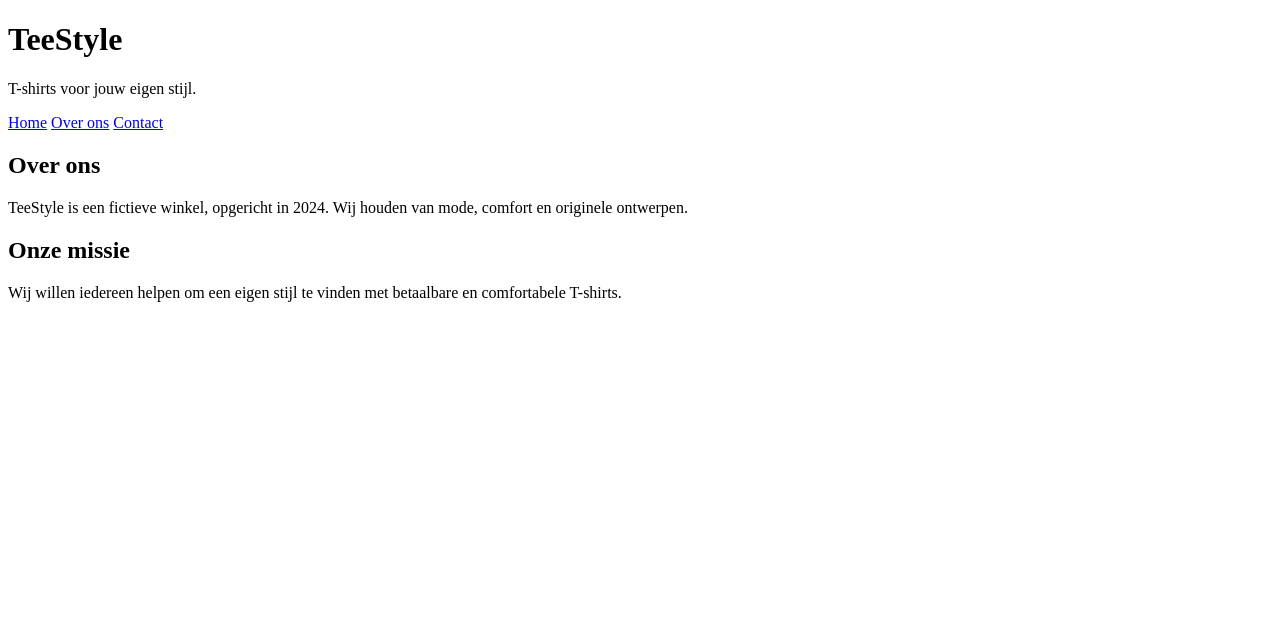
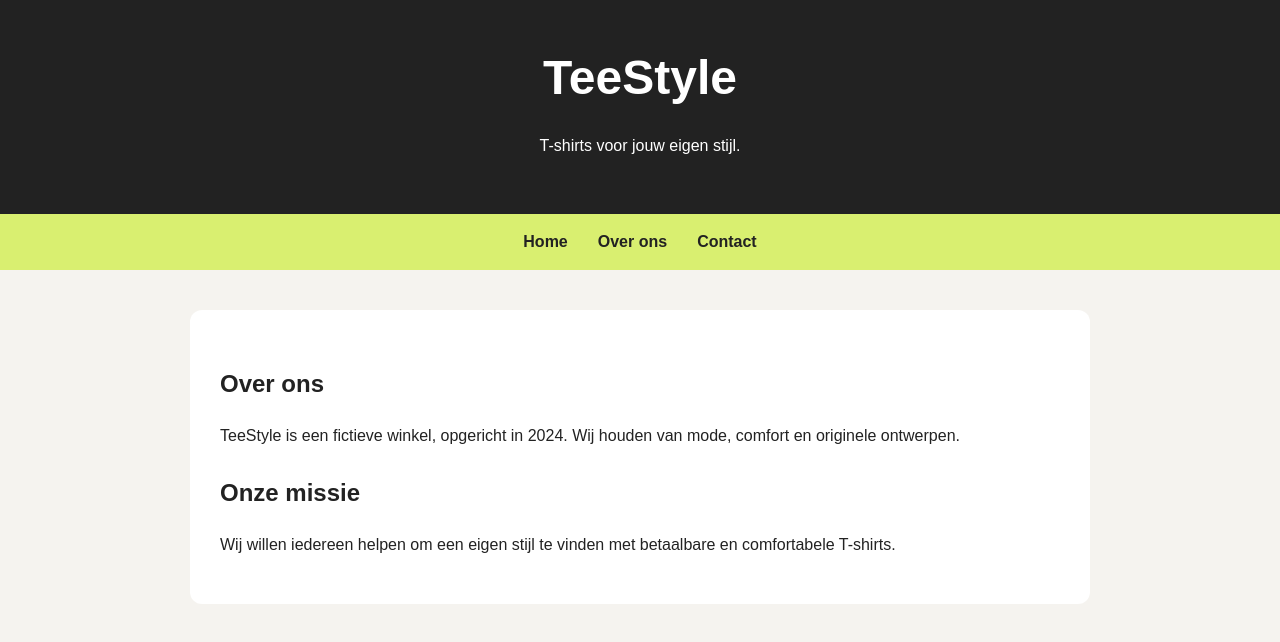
Before and after one commit to Sonixk/klant-demo-website, a plain HTML site: page about.html in a window 1280 px wide. Drawn offline with Linux system fonts and the light colour scheme.

Commit message:
Fix: sla CSS en stylesheet-links op

```diff
--- a/about.html
+++ b/about.html
@@ -4,6 +4,7 @@
     <meta charset="UTF-8">
     <meta name="viewport" content="width=device-width, initial-scale=1.0">
     <title>TeeStyle | Over ons</title>
+    <link rel="stylesheet" href="style.css">
 </head>
 <body>
     <header>
--- a/style.css
+++ b/style.css
@@ -0,0 +1,57 @@
+* {
+    box-sizing: border-box;
+}
+
+body {
+    margin: 0;
+    font-family: Arial, sans-serif;
+    background-color: #f5f3ef;
+    color: #222222;
+    line-height: 1.6;
+}
+
+header {
+    background-color: #222222;
+    color: white;
+    text-align: center;
+    padding: 40px 20px;
+}
+
+header h1 {
+    margin: 0;
+    font-size: 48px;
+}
+
+nav {
+    display: flex;
+    justify-content: center;
+    gap: 30px;
+    background-color: #d9ef70;
+    padding: 15px;
+}
+
+nav a {
+    color: #222222;
+    text-decoration: none;
+    font-weight: bold;
+}
+
+nav a:hover {
+    text-decoration: underline;
+}
+
+main {
+    max-width: 900px;
+    margin: 40px auto;
+    padding: 30px;
+    background-color: white;
+    border-radius: 12px;
+}
+
+h2 {
+    margin-top: 25px;
+}
+
+li {
+    margin-bottom: 10px;
+}
```
Also changed, not shown: contact.html (+1 -0 lines), index.html (+1 -0 lines).
